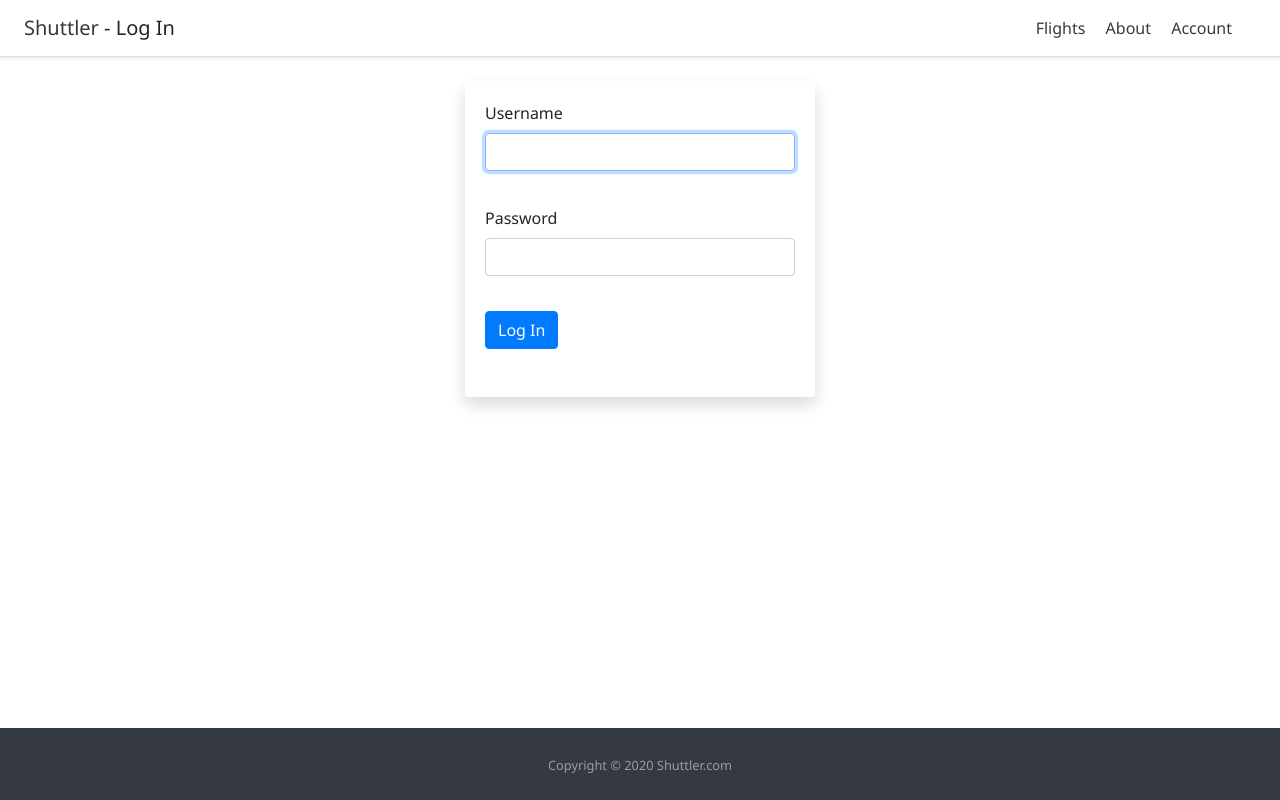
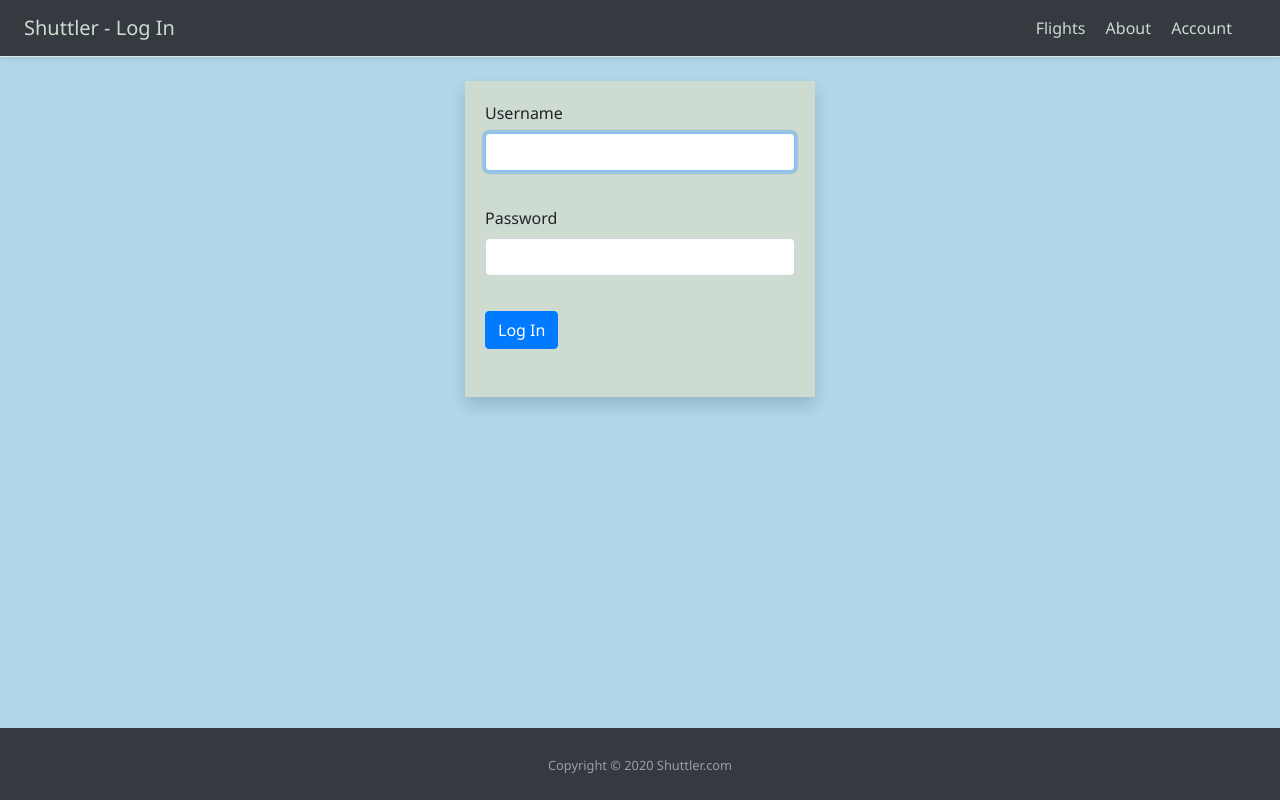
Before and after one commit to Aibek646/shuttler, a Django app: page /account/ in a window 1280 px wide. Run offline with Django 3.2, Linux system fonts and the light colour scheme; data that the repository does not hold is empty; some libraries are stand-ins or nearby versions.

Commit message:
final presentation

```diff
--- a/main_app/static/css/style.css
+++ b/main_app/static/css/style.css
@@ -3,6 +3,23 @@ body {
   flex-direction: column;
   min-height: 100vh;
   font-family: 'Noto Sans', sans-serif;
+  background-color: #afd6e9;
+}
+
+header h5 {
+  color: #cedbd1;
+}
+
+header a {
+  color: #cedbd1;
+}
+
+header a:hover {
+  color: #cedbd1;
+}
+
+#header-pic {
+  position: sticky;
 }
 
 main {
@@ -12,6 +29,10 @@ main {
 footer {
   padding-top: 0;
   text-align: center;
+}
+
+.card-body {
+  background-color: #cedbd1;
 }
 
 serif {
--- a/main_app/templates/about.html
+++ b/main_app/templates/about.html
@@ -8,14 +8,14 @@
       <div class="card mx-auto mt-2 h-100 border-0 shadow" style="width: 25rem;">
         <img src="{{admin.pic}}" class="card-img-top rounded-circle profile-pic mx-auto my-3 shadow" alt="{{admin}}">
         <div class="card-body">
-          <h4 class="card-title">{{admin}}</h4>
+          <h4 class="card-title">{{admin.first_name}} {{admin.last_name}}</h4>
           <p class="card-text">
             {{admin.bio}}
           </p>
         </div>
         <div class="card-footer">
           <div class="row">
-            <p class="mx-auto mb-1">Find {{admin.user.first_name}} online:</p>
+            <p class="mx-auto mb-1">Find {{admin.first_name}} online:</p>
           </div>
           <div class="row mx-auto">
             <p class="mx-auto mb-0">
--- a/main_app/templates/base.html
+++ b/main_app/templates/base.html
@@ -19,14 +19,14 @@
 
 <body>
   <header>
-    <div class="d-flex flex-column flex-md-row align-items-center p-3 px-md-4 mb-3 bg-white border-bottom shadow-sm">
+    <div class="d-flex flex-column flex-md-row align-items-center p-3 px-md-4 mb-3 border-bottom shadow-sm bg-dark">
       <h5 class="my-0 mr-md-auto font-weight-normal">
-        <a href="/" class="text-dark">Shuttler</a> - {{page_title}}
+        <a href="/">Shuttler</a> - {{page_title}}
       </h5>
       <nav class="my-2 my-md-0 mr-md-3">
-        <a class="p-2 text-dark" href="/">Flights</a>
-        <a class="p-2 text-dark" href="/about/">About</a>
-        <a class="p-2 text-dark" href="/account/">Account</a>
+        <a class="p-2" href="/">Flights</a>
+        <a class="p-2" href="/about/">About</a>
+        <a class="p-2" href="/account/">Account</a>
       </nav>
     </div>
   </header>
--- a/main_app/urls.py
+++ b/main_app/urls.py
@@ -6,7 +6,6 @@ urlpatterns = [
     path('flight/<int:id>', views.flight, name='flight'),
     path('seats/<int:id>', views.seats, name='seats'),
     path('booking/', views.make_booking, name='make_booking'),
-    path('booking/<int:id>', views.show_booking, name='show_booking'),
     path('account/', views.account, name='account'),
     path('login/', views.login_user, name='login_user'),
     path('logout/', views.logout_user, name='logout_user'),
--- a/main_app/views.py
+++ b/main_app/views.py
@@ -76,10 +76,6 @@ def make_booking(request):
             seat.save()
 
     return redirect('/flight/{}'.format(info['flight_id']))
-
-
-def show_booking(request):
-    pass
 
 
 def account(request):
--- a/shuttler/settings.py
+++ b/shuttler/settings.py
@@ -10,7 +10,7 @@ For the full list of settings and their values, see
 https://docs.djangoproject.com/en/3.0/ref/settings/
 """
 
-import django_heroku
+# import django_heroku
 import os
 
 # Build paths inside the project like this: os.path.join(BASE_DIR, ...)
@@ -24,7 +24,7 @@ BASE_DIR = os.path.dirname(os.path.dirname(os.path.abspath(__file__)))
 SECRET_KEY = 'ir*o45tj(h=4$yp$#)9*cqm2u+6r20al1e!z23bqo_+7ww44oi'
 
 # SECURITY WARNING: don't run with debug turned on in production!
-# DEBUG = True
+DEBUG = True
 
 ALLOWED_HOSTS = []
 
@@ -121,4 +121,4 @@ USE_TZ = True
 
 STATIC_URL = '/static/'
 
-django_heroku.settings(locals())
+# django_heroku.settings(locals())
```
Also changed, not shown: main_app/templates/flights/index.html (+28 -5 lines).
